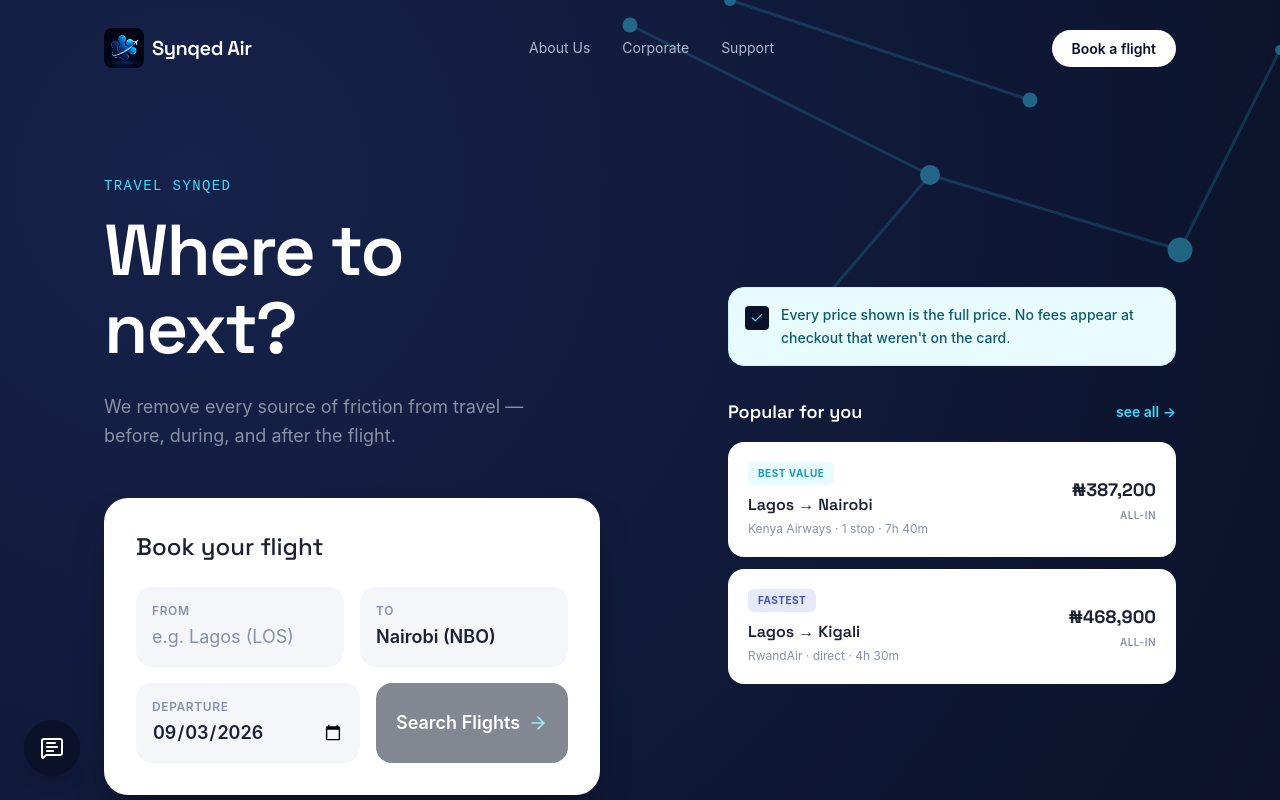
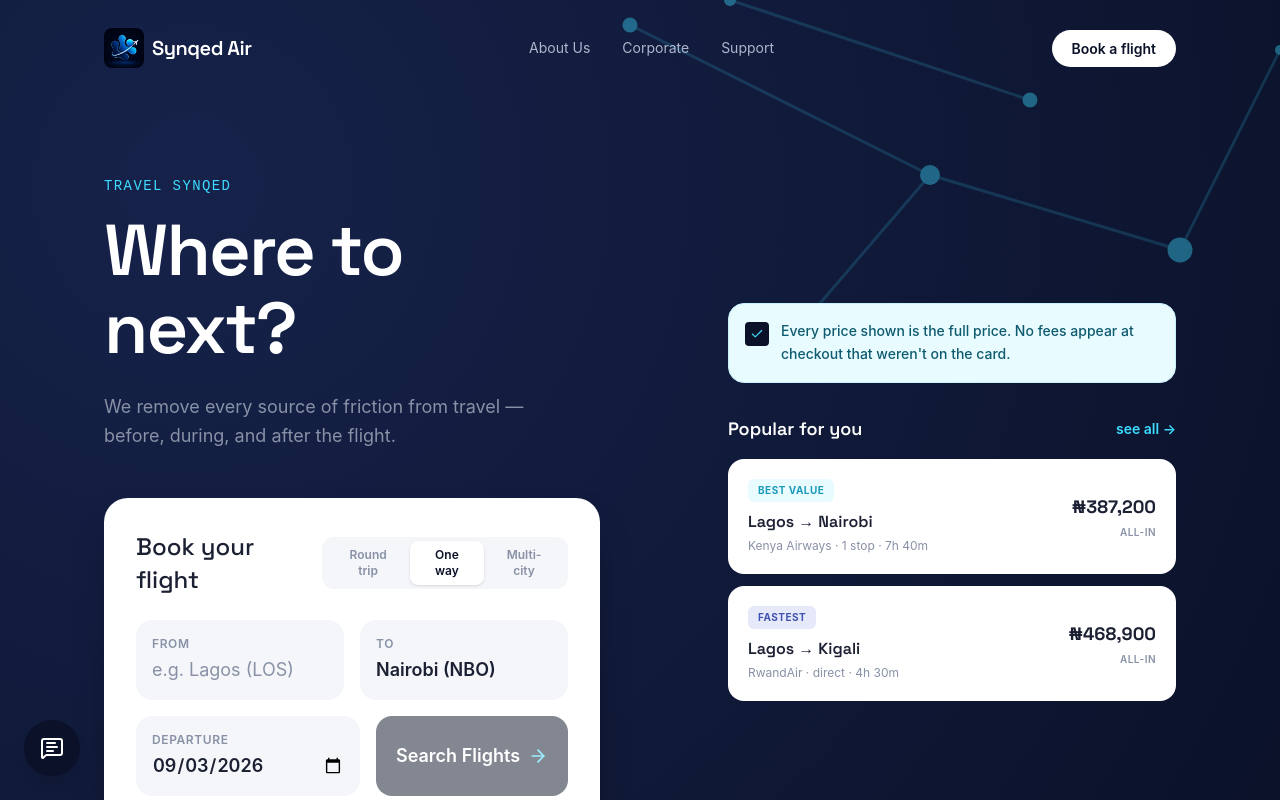
Before and after one commit to Chuzzy99/Synqedair, a Next.js app: page / in a window 1280 px wide. Shown: the top 800 px of the page. Built offline with nearby package versions, Linux system fonts and the light colour scheme.

Commit message:
Add interactive trip type selector to flight search widget

```diff
--- a/src/app/page.tsx
+++ b/src/app/page.tsx
@@ -23,6 +23,7 @@ export default function Home() {
   const [query, setQuery] = useState("");
   const [loading, setLoading] = useState(false);
   const [greeting, setGreeting] = useState("Hello");
+  const [tripType, setTripType] = useState("One way");
 
   // Dynamically set greeting based on user's local time (client-side only to avoid hydration mismatch)
   useEffect(() => {
@@ -121,9 +122,29 @@ export default function Home() {
 
             {/* Flight Search Widget */}
             <motion.div variants={fadeUp} className="mt-8 md:mt-12 bg-white rounded-3xl p-6 md:p-8 shadow-[0_20px_40px_-18px_rgba(0,0,0,0.6)]">
-              <h3 className="font-display text-xl md:text-2xl font-medium text-ink leading-snug mb-6">
-                Book your flight
-              </h3>
+              <div className="flex flex-col sm:flex-row justify-between sm:items-center mb-6 gap-4 sm:gap-0">
+                <h3 className="font-display text-xl md:text-2xl font-medium text-ink leading-snug">
+                  Book your flight
+                </h3>
+
+                {/* Trip Type Selector */}
+                <div className="flex bg-offwhite p-1 rounded-xl w-fit">
+                  {["Round trip", "One way", "Multi-city"].map((type) => (
+                    <button
+                      key={type}
+                      type="button"
+                      onClick={() => setTripType(type)}
+                      className={`px-3 py-1.5 text-xs font-semibold rounded-lg transition-colors ${
+                        tripType === type
+                          ? "bg-white text-indigo shadow-sm"
+                          : "text-mist hover:text-ink"
+                      }`}
+                    >
+                      {type}
+                    </button>
+                  ))}
+                </div>
+              </div>
 
               <form
                 onSubmit={(e) => {
```
